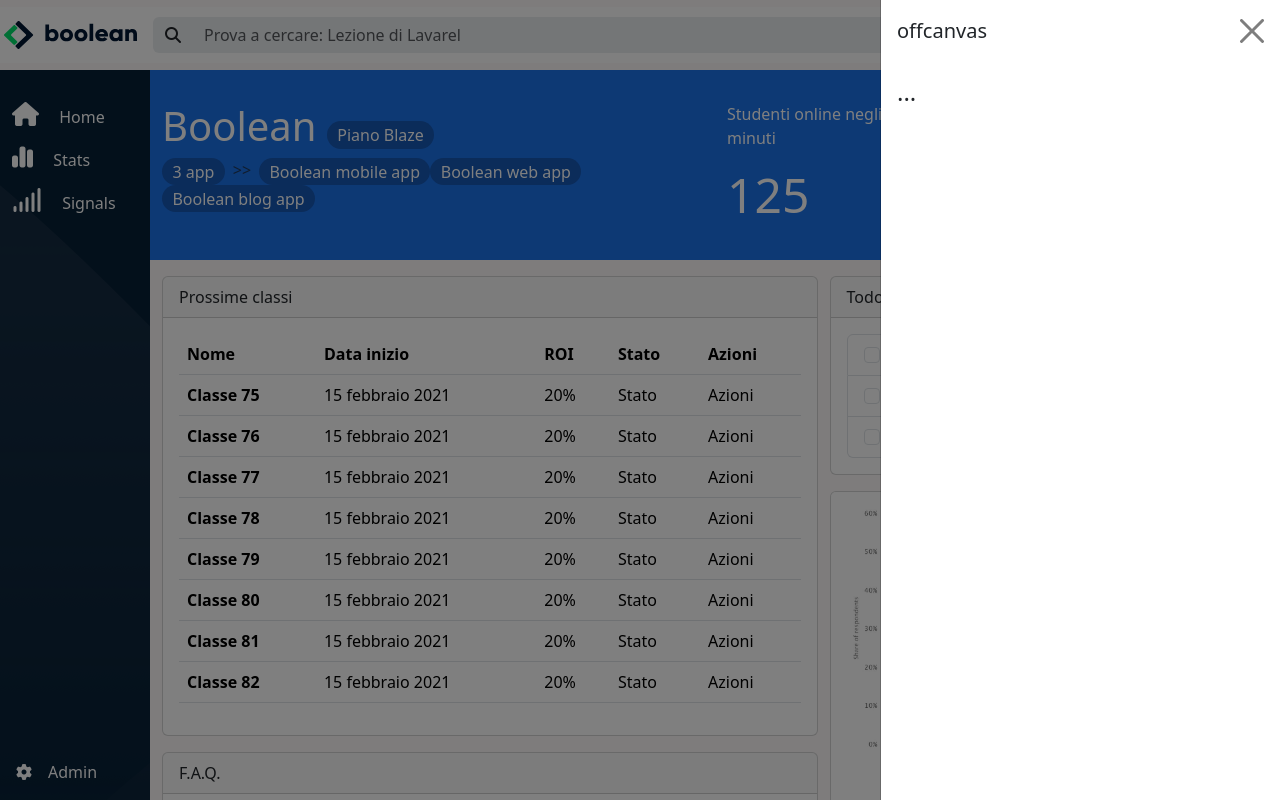
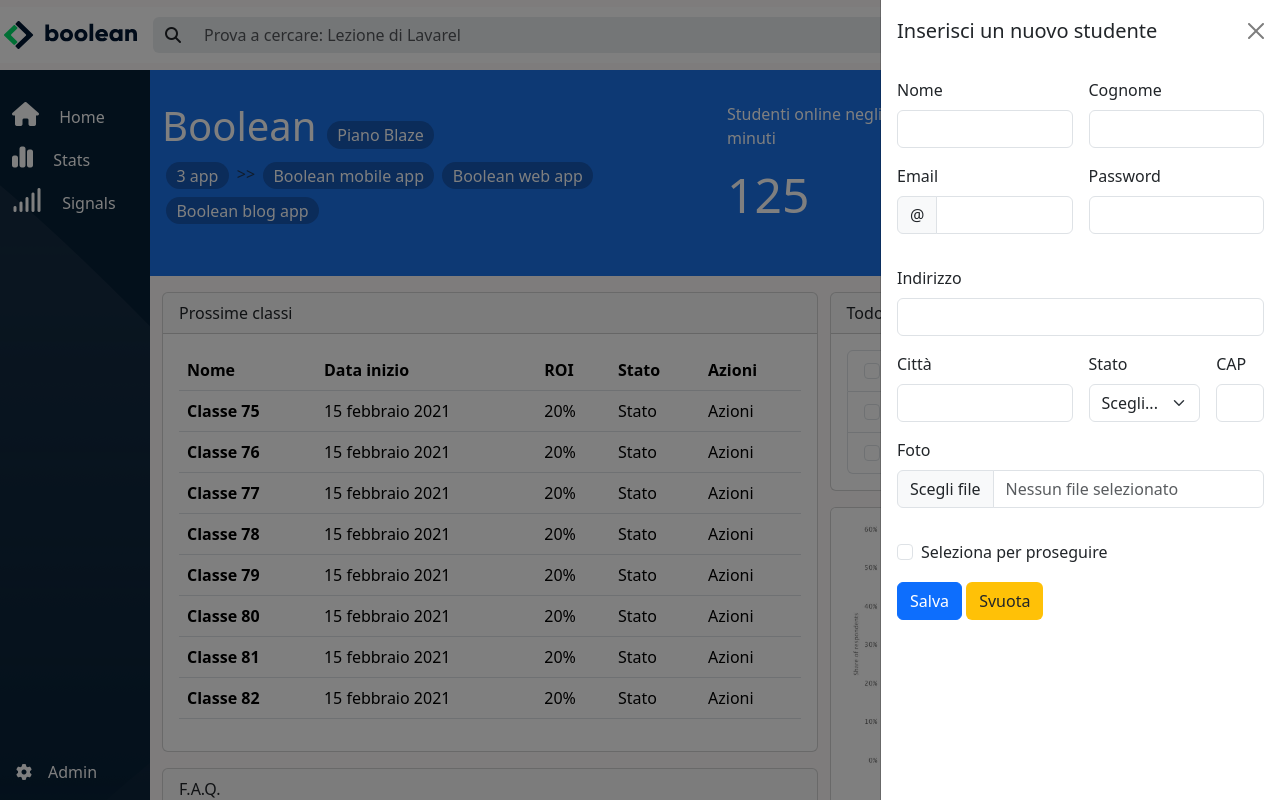
Before and after one commit to Carmine-Faella/html-css-bootstrap-dashboard, a plain HTML site: page index.html in a window 1280 px wide. Both pictures are taken after a click on the button 1232 px from the left and 121 px from the top of the page. Drawn offline with nearby package versions, Linux system fonts and the light colour scheme.

Commit message:
Fine implementazione offcanvas

```diff
--- a/index.html
+++ b/index.html
@@ -89,28 +89,91 @@
                     <div class="container-fluid">
                         <div class="row py-3">
                           <div class="col-12 col-sm-3 order-sm-3 py-3">
-                            <h4>Nuovo studente <button class="btn border border-white ms-3" type="button" data-bs-toggle="offcanvas" data-bs-target="#offcanvasRight" aria-controls="offcanvasRight"><i class="fa-solid fa-plus text-white"></i></button>
+                            <h4 class="d-inline-block pe-3">Nuovo studente</h4>
+
+                                <button class="btn border border-white" type="button" data-bs-toggle="offcanvas" data-bs-target="#offcanvasRight" aria-controls="offcanvasRight"><i class="fa-solid fa-plus text-white"></i></button>
 
                                 <div class="offcanvas offcanvas-end" tabindex="-1" id="offcanvasRight" aria-labelledby="offcanvasRightLabel">
-                                <div class="offcanvas-header">
-                                    <h5 class="offcanvas-title" id="offcanvasRightLabel">offcanvas</h5>
-                                    <button type="button" class="btn-close" data-bs-dismiss="offcanvas" aria-label="Close"></button>
+                                    <div class="offcanvas-header">
+                                        <h5 class="offcanvas-title" id="offcanvasRightLabel">Inserisci un nuovo studente</h5>
+                                        <button type="button" class="btn-close" data-bs-dismiss="offcanvas" aria-label="Close"></button>
+                                    </div>
+                                    <div class="offcanvas-body">
+
+                                        <form class="row g-3">
+                                            <div class="col-md-6">
+                                              <label for="inputEmail4" class="form-label">Nome</label>
+                                              <input type="text" class="form-control" id="inputEmail4">
+                                            </div>
+                                            <div class="col-md-6">
+                                              <label for="inputPassword4" class="form-label">Cognome</label>
+                                              <input type="text" class="form-control" id="inputPassword4">
+                                            </div>
+                                            <div class="col-md-6">
+                                                <label for="inputPassword4" class="form-label">Email</label>
+                                                <div class="input-group mb-3">
+                                                    <span class="input-group-text" id="basic-addon1">@</span>
+                                                    <input type="email" class="form-control" aria-label="Username" aria-describedby="basic-addon1">
+                                                </div>
+                                            </div>
+                                            <div class="col-md-6">
+                                                <label for="inputPassword4" class="form-label">Password</label>
+                                                <input type="password" class="form-control" id="inputPassword4">
+                                            </div>
+                                            <div class="col-12">
+                                              <label for="inputAddress2" class="form-label">Indirizzo</label>
+                                              <input type="text" class="form-control" id="inputAddress2">
+                                            </div>
+                                            <div class="col-md-6">
+                                              <label for="inputCity" class="form-label">Citt&agrave;</label>
+                                              <input type="text" class="form-control" id="inputCity">
+                                            </div>
+                                            <div class="col-md-4">
+                                              <label for="inputState" class="form-label">Stato</label>
+                                              <select id="inputState" class="form-select">
+                                                <option selected>Scegli...</option>
+                                                <option>...</option>
+                                              </select>
+                                            </div>
+                                            <div class="col-md-2">
+                                              <label for="inputZip" class="form-label">CAP</label>
+                                              <input type="text" class="form-control" id="inputZip">
+                                            </div>
+                                            <div class="col-12">
+                                                <label for="inputPassword4" class="form-label">Foto</label>
+                                                <div class="input-group mb-3">
+                                                    <span class="input-group-text" id="basic-addon1">Scegli file</span>
+                                                    <input type="text" class="form-control" aria-label="Username" aria-describedby="basic-addon1" placeholder="Nessun file selezionato">
+                                                </div>
+                                            </div>
+                                            <div class="col-12">
+                                              <div class="form-check">
+                                                <input class="form-check-input" type="checkbox" id="gridCheck">
+                                                <label class="form-check-label" for="gridCheck">
+                                                  Seleziona per proseguire
+                                                </label>
+                                              </div>
+                                            </div>
+                                            <div class="col-12">
+                                              <button type="submit" class="btn btn-primary">Salva</button>
+                                              <button type="reset" class="btn bg-warning">Svuota</button>
+                                            </div>
+                                          </form>
+
+                                    </div>
                                 </div>
-                                <div class="offcanvas-body">
-                                    ...
-                                </div>
-                                </div>
-                            </h4>
+
                            </div>
 
                           <div class="col-12 col-sm-6 order-sm-1 py-3">
                             <h1>Boolean <span class="badge rounded-pill text-white fs-6 badgeboo fw-normal">Piano Blaze</span></h1>
                             <nav style="--bs-breadcrumb-divider: '>>';" aria-label="breadcrumb">
                                 <ol class="breadcrumb">
-                                  <li class="breadcrumb-item"><span class="badge rounded-pill text-white fs-6 badgeboo fw-normal">3 app</span></li>
-                                  <li class="breadcrumb-item active" aria-current="page"><span class="badge rounded-pill text-white fs-6 badgeboo fw-normal">Boolean mobile app</span></li>
-                                  <li><span class="badge rounded-pill text-white fs-6 badgeboo fw-normal">Boolean web app</span></li>
-                                  <li><span class="badge rounded-pill text-white fs-6 badgeboo fw-normal">Boolean blog app</span></li>
+                                  <li class="breadcrumb-item p-1"><span class="badge rounded-pill text-white fs-6 badgeboo fw-normal">3 app</span></li>
+                                  <li class="breadcrumb-item active p-1 d-none d-lg-inline-block" aria-current="page"><span class="badge rounded-pill text-white fs-6 badgeboo fw-normal">Boolean mobile app</span></li>
+                                  <li class="breadcrumb-item active p-1 d-lg-none" aria-current="page"><span class="badge rounded-pill text-white fs-6 badgeboo fw-normal"><i class="fa-solid fa-plus"></i></span></li>
+                                  <li class="p-1 d-none d-lg-inline-block"><span class="badge rounded-pill text-white fs-6 badgeboo fw-normal">Boolean web app</span></li>
+                                  <li class="p-1 d-none d-lg-inline-block"><span class="badge rounded-pill text-white fs-6 badgeboo fw-normal">Boolean blog app</span></li>
                                 </ol>
                               </nav>
                           </div>
```
